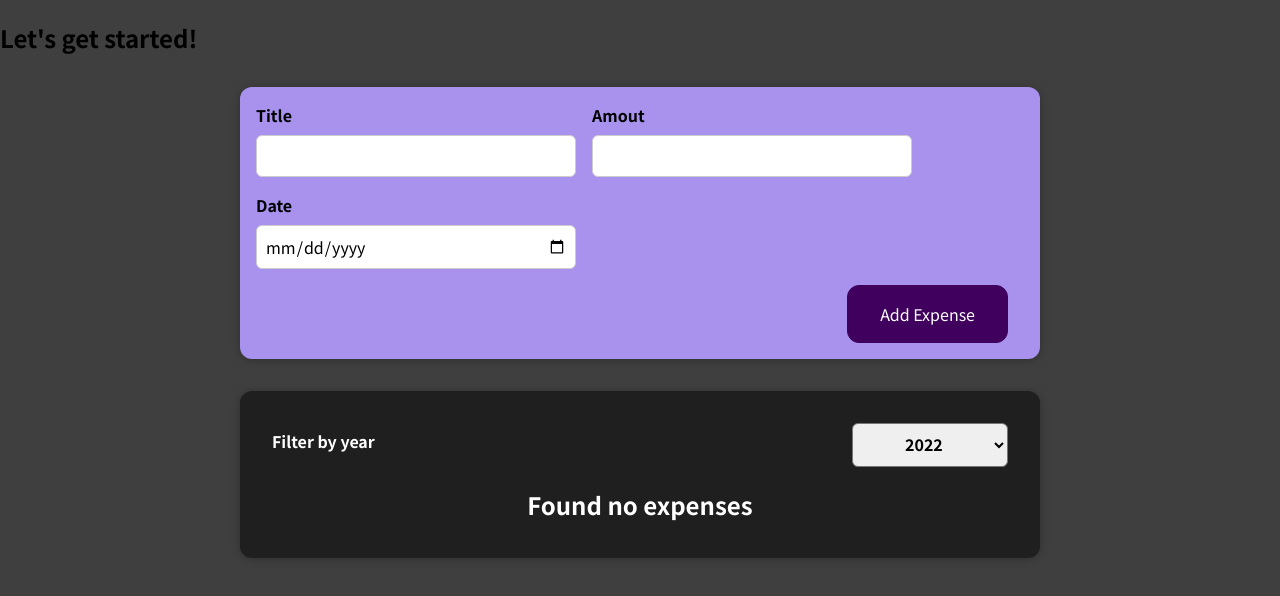
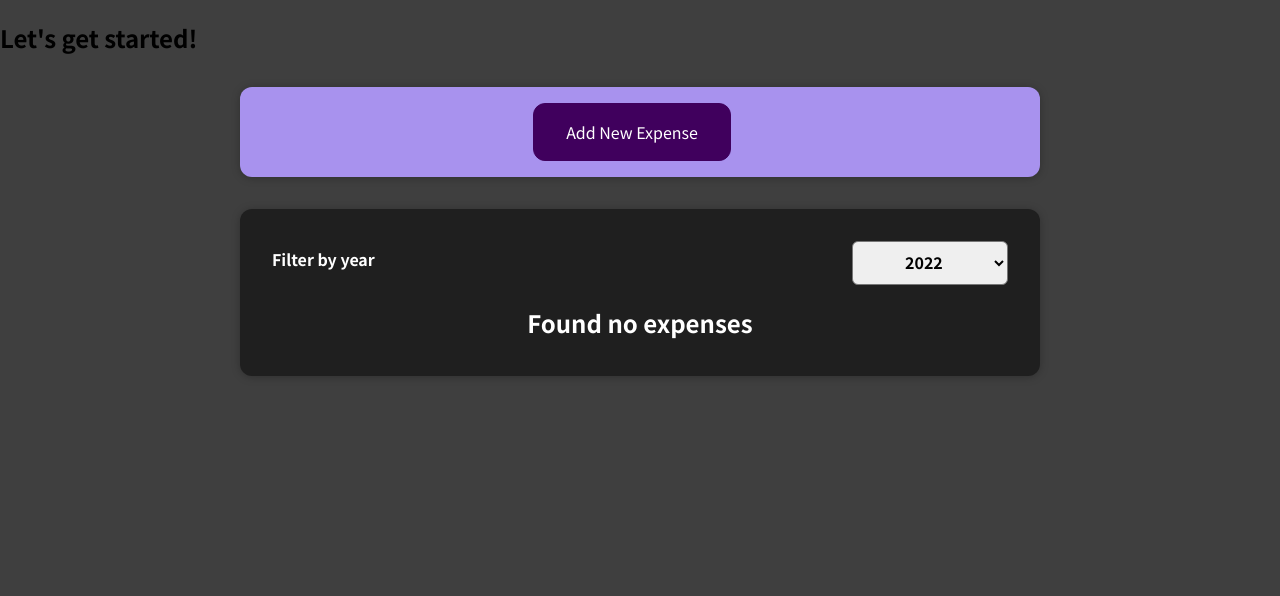
Before and after one commit to andrecamposmatias/react-complete-guide, a React (Create React App) app: page / in a window 1280 px wide. Shown: the top 596 px of the page. Built offline with nearby package versions, Linux system fonts and the light colour scheme.

Commit message:
Conditional Content

```diff
--- a/src/components/NewExpense/ExpenseForm.js
+++ b/src/components/NewExpense/ExpenseForm.js
@@ -67,6 +67,7 @@
         </div>
       </div>
       <div className='new-expense__actions'>
+        <button type='button' onClick={props.onCancel}>Cancel</button>
         <button type='submit'>Add Expense</button>
       </div>
     </form>
--- a/src/components/NewExpense/NewExpense.js
+++ b/src/components/NewExpense/NewExpense.js
@@ -1,9 +1,10 @@
-import React from 'react'
+import React, { useState } from 'react'
 
 import ExpenseForm from './ExpenseForm';
 import './NewExpense.css';
 
 const NewExpense = (props) => {
+  const [isEditing, setIsEditing] = useState(false);
   const saveExpenseDataHandler = (enteredExpenseData) => {
     const expenseData = {
       ...enteredExpenseData,
@@ -11,13 +12,23 @@
     };
     //console.log(expenseData);
     props.onAddExpense(expenseData);
+    setIsEditing(false);
+  };
+
+  const startEditingHandler = () => {
+    setIsEditing(true);
+  };
+
+  const stopEditingHandler = () => {
+    setIsEditing(false);
   };
 
   return (
     <div className='new-expense'>
-      <ExpenseForm onSaveExpenseData={saveExpenseDataHandler} />
+      {!isEditing && <button onClick={startEditingHandler}>Add New Expense</button>}
+      {isEditing && <ExpenseForm onSaveExpenseData={saveExpenseDataHandler} onCancel={stopEditingHandler} />}
     </div>
-  )
+  );
 };
 
 export default NewExpense;
```
